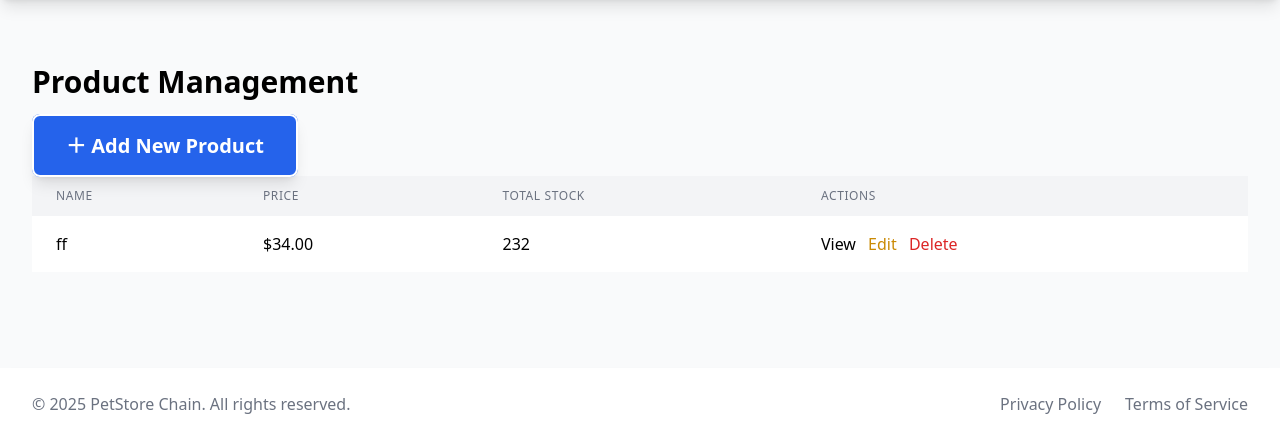
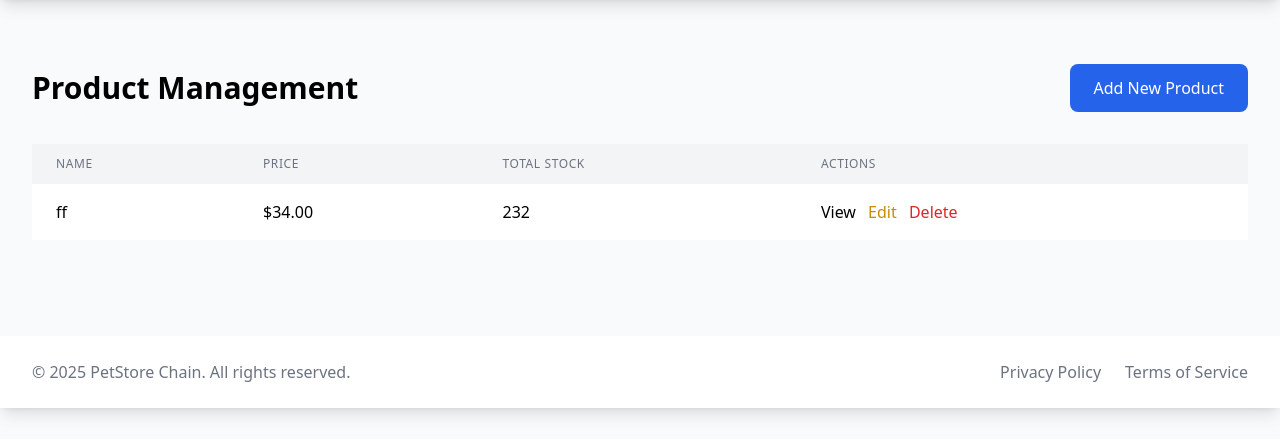
Before and after one commit to manaoutlook/ChainPetStore, a Django app: page /products/ in a window 1280 px wide. Shown: the part 64-503 px from the top of the page. Run offline with Django 4.2, Linux system fonts and the light colour scheme; data comes from the database, SQL or seed files in the repository; some libraries are stand-ins or nearby versions.

Commit message:
Add button made it consistent

```diff
--- a/petstore/products/templates/products/product_list.html
+++ b/petstore/products/templates/products/product_list.html
@@ -2,11 +2,10 @@
 
 {% block content %}
 <div class="container mx-auto px-4 py-8">
-    <h1 class="text-3xl font-bold mb-8">Product Management</h1>
-
-    <div class="mb-4">
-        <a href="{% url 'products:product_create' %}" class="bg-blue-600 text-white px-8 py-4 rounded-lg text-xl font-bold shadow-lg hover:bg-blue-500 border-2 border-white transition-all duration-300 transform hover:scale-105">
-            ＋ Add New Product
+    <div class="flex justify-between items-center mb-8">
+        <h1 class="text-3xl font-bold">Product Management</h1>
+        <a href="{% url 'products:product_create' %}" class="bg-blue-600 text-white px-6 py-3 rounded-lg hover:bg-blue-700">
+            Add New Product
         </a>
     </div>
 
```
